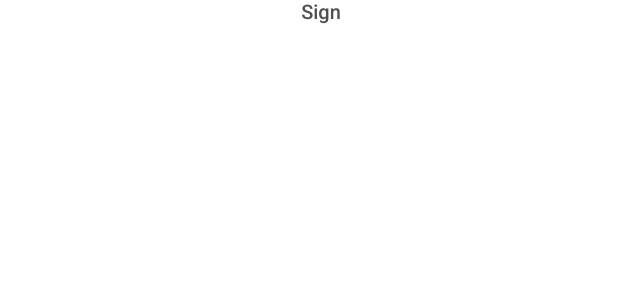
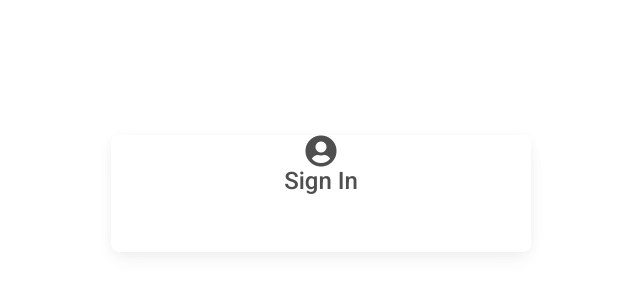
Before and after one commit to Vanillajaviscript/SEI-CAPSTONE-FRONTEND, a React (Create React App) app: page /login in a window 1280 px wide. Shown: the top 300 px of the page, without its empty margins (319-959 px from the left). Built offline with nearby package versions, Linux system fonts and the light colour scheme.

Commit message:
adds MDB cards validation and icons to login page

```diff
--- a/src/pages/Login.jsx
+++ b/src/pages/Login.jsx
@@ -23,9 +23,24 @@ const Login = () => {
 
   }
   return (
-    <div>
-      <h5>Sign</h5>
-      <form onSubmit={handleSubmit}></form>
+    <div
+      style={{
+        margin: "auto",
+        marginTop: "120px",
+        padding: "15px",
+        maxWidth: "450px",
+        alignContent: "center"
+      }}
+    >
+      <MDBCard alignment="center">
+        <MDBIcon fas icon="user-circle" className="fa-2x" />
+        <h4>Sign In</h4>
+        <MDBCardBody>
+          <MDBValidation onSubmit={handleSubmit} noValidate className="row g-3">
+
+          </MDBValidation>
+        </MDBCardBody>
+      </MDBCard>
     </div>
   )
 }
```
